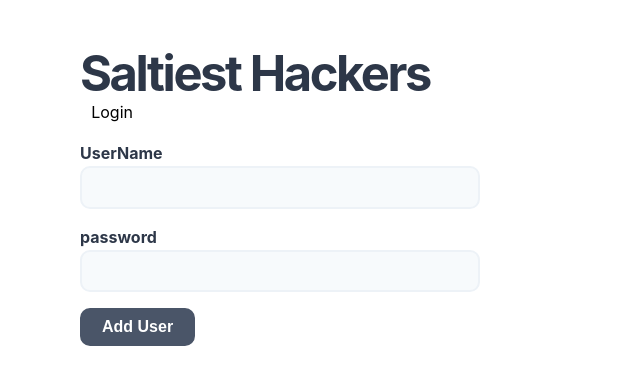
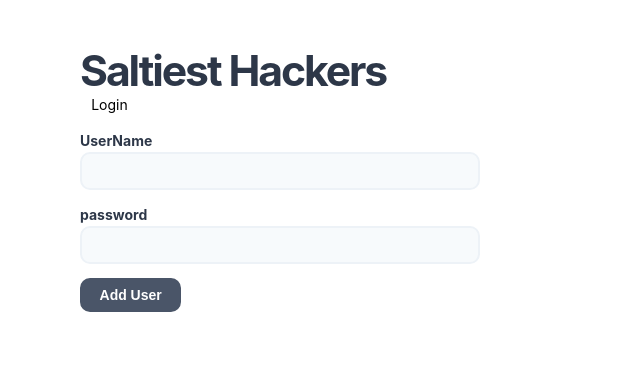
Before and after one commit to Build-Week-Saltiest-Hacker-News-Trolls4/UI-2, a React (Create React App) app in the folder salty-hacker-trolls/: page /public in a window 1280 px wide. Shown: the top 384 px of the page, without its empty margins (0-640 px from the left). Built offline with nearby package versions, Linux system fonts and the light colour scheme.

Commit message:
fixed new user

```diff
--- a/salty-hacker-trolls/src/components/login.js
+++ b/salty-hacker-trolls/src/components/login.js
@@ -1,7 +1,7 @@
-import React, { useState } from "react";
+import React from "react";
 import axios from 'axios';
 import styled from 'styled-components';
-import {BrowserRouter as Router, Link} from 'react-router-dom';
+import { Link } from 'react-router-dom';
 import { useFormik } from 'formik';
 // import axiosWithAuth from "../utils/axiosWithAuth";
 
@@ -21,6 +21,7 @@ const Login = (props) => {
     },
     onSubmit: values => {
         console.log(values)
+
         axios
         .post('https://saltiest-hacker-news-trolls-be.herokuapp.com/api/login/', values, null ,2)
           .then(res => {
--- a/salty-hacker-trolls/src/components/newUser.js
+++ b/salty-hacker-trolls/src/components/newUser.js
@@ -1,16 +1,10 @@
-import React, { useState } from "react";
+import React from "react";
 import axios from 'axios';
 import styled from 'styled-components';
-import {BrowserRouter as Router, Route, Link} from 'react-router-dom';
+import { Link } from 'react-router-dom';
 import { useFormik } from 'formik';
 
 const NewUser = (props) => {
-  const [user, setUser] = useState({
-    username: '',
-    password: '',
-
-  });
-  console.log(user);
 
   const StyledLink = styled(Link)`
     color: black;
@@ -27,6 +21,14 @@ const NewUser = (props) => {
       },
       onSubmit: values => {
           console.log(values)
+          axios
+        .post('https://saltiest-hacker-news-trolls-be.herokuapp.com/api/register/', values)
+          .then(res => {
+            console.log(res.data);
+
+          })
+          .catch(err => console.log(err))
+
           axios
           .post('https://saltiest-hacker-news-trolls-be.herokuapp.com/api/login/', values, null ,2)
             .then(res => {
--- a/salty-hacker-trolls/src/styles.css
+++ b/salty-hacker-trolls/src/styles.css
@@ -9,7 +9,7 @@
   }
 
   html {
-    font-size: 16px;
+    font-size: 14px;
     font-family: -apple-system, BlinkMacSystemFont, "avenir next", avenir,
       "helvetica neue", helvetica, ubuntu, roboto, noto, "segoe ui", arial,
       sans-serif;
```
